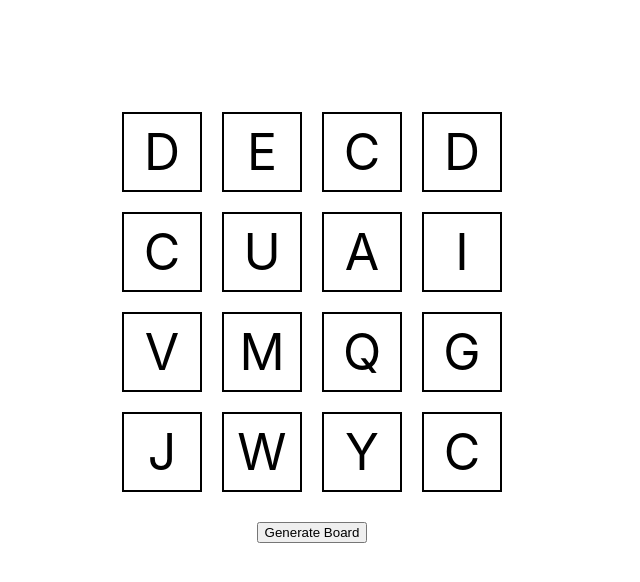
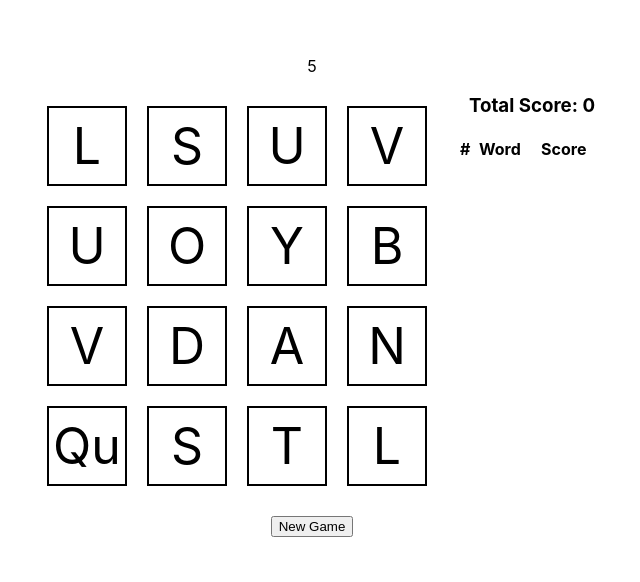
Before and after one commit to JamesErrington/boggle, a React (Create React App) app: page / in a window 1280 px wide. Shown: the part 104-686 px from the top of the page, without its empty margins (328-968 px from the left). Built offline with nearby package versions, Linux system fonts and the light colour scheme.

Commit message:
Added word listing and scoring

```diff
--- a/src/App.css
+++ b/src/App.css
@@ -5,6 +5,11 @@
   justify-content: center;
   align-items: center;
   flex-direction: column;
+}
+
+.game {
+  display: flex;
+  flex-direction: row;
 }
 
 .board {
@@ -21,3 +26,17 @@
   text-transform: capitalize;
   user-select: none;
 }
+
+.score-table-container {
+  width: 150px;
+  text-align: center;
+}
+
+.score-table {
+  width: 100%;
+  text-align: left;
+}
+
+.word-list-list {
+  text-align: left;
+}
--- a/src/App.tsx
+++ b/src/App.tsx
@@ -2,30 +2,43 @@ import React, { useEffect } from "react"
 import type { FunctionComponent } from "react"
 
 import { Board } from "./components/Board"
-import { WordList } from "./components/WordList"
+import { ScoreTable } from "./components/ScoreTable"
 
-import { useBoggleDispatch } from "./context"
+import { useBoggleDispatch, useBoggleState } from "./context"
 import "./App.css"
 import { loadDictionary } from "./utils"
 
 export const App: FunctionComponent = () => {
+  const { timer } = useBoggleState()
   const dispatch = useBoggleDispatch()
 
   function handleClick() {
-    dispatch({ type: "GenerateLetters" })
+    dispatch({ type: "NewGame" })
   }
 
   useEffect(() => {
-    loadDictionary().then(payload =>
+    loadDictionary().then(payload => {
       dispatch({ type: "LoadDictionary", payload })
-    )
-  })
+      dispatch({ type: "NewGame" })
+    })
+  }, [dispatch])
+
+  useEffect(() => {
+    const timer = setInterval(() => {
+      dispatch({ type: "TickTimer" })
+    }, 1000)
+
+    return () => clearInterval(timer)
+  }, [dispatch])
 
   return (
     <div className="App">
-      <WordList />
-      <Board size={400} />
-      <button onClick={handleClick}>Generate Board</button>
+      {timer}
+      <div className="game">
+        <Board size={400} />
+        <ScoreTable />
+      </div>
+      <button onClick={handleClick}>New Game</button>
     </div>
   )
 }
--- a/src/components/Board.tsx
+++ b/src/components/Board.tsx
@@ -1,4 +1,4 @@
-import React, { useEffect } from "react"
+import React from "react"
 import type { FunctionComponent } from "react"
 
 import { Square } from "./Square"
@@ -17,8 +17,8 @@ function getIndex(element: HTMLElement) {
   return parseInt(index)
 }
 
-export const Board: FunctionComponent<Props> = ({ size }) => {
-  const { letters, currentWordIndexes } = useBoggleState()
+export const Board: FunctionComponent<Props> = React.memo(({ size }) => {
+  const { board, currentWordIndexes } = useBoggleState()
   const dispatch = useBoggleDispatch()
 
   const squareSize = size / 4
@@ -26,10 +26,6 @@ export const Board: FunctionComponent<Props> = ({ size }) => {
     width: size,
     height: size
   }
-
-  useEffect(() => {
-    dispatch({ type: "GenerateLetters" })
-  }, [dispatch])
 
   function handleMouseDown(event: any) {
     const index = getIndex(event.target)
@@ -49,7 +45,7 @@ export const Board: FunctionComponent<Props> = ({ size }) => {
       onMouseDown={handleMouseDown}
       onMouseUp={handleMouseUp}
     >
-      {letters.map((letter, i) => (
+      {board.map((letter, i) => (
         <Square
           key={i}
           index={i}
@@ -60,4 +56,4 @@ export const Board: FunctionComponent<Props> = ({ size }) => {
       ))}
     </div>
   )
-}
+})
--- /dev/null
+++ b/src/components/ScoreTable.tsx
@@ -0,0 +1,36 @@
+import React from "react"
+import type { FunctionComponent } from "react"
+
+import { useBoggleState } from "../context"
+import { calculateScore, wordScore } from "../utils"
+
+interface Props {}
+
+export const ScoreTable: FunctionComponent<Props> = React.memo(() => {
+  const { foundWords } = useBoggleState()
+  const score = calculateScore(foundWords)
+
+  return (
+    <div className="score-table-container">
+      <h3>Total Score: {score}</h3>
+      <table className="score-table">
+        <thead>
+          <tr>
+            <th>#</th>
+            <th>Word</th>
+            <th>Score</th>
+          </tr>
+        </thead>
+        <tbody>
+          {foundWords.map((word, index) => (
+            <tr key={word}>
+              <td>{index + 1}</td>
+              <td>{word}</td>
+              <td>{wordScore(word)}</td>
+            </tr>
+          ))}
+        </tbody>
+      </table>
+    </div>
+  )
+})
--- a/src/components/Square.tsx
+++ b/src/components/Square.tsx
@@ -12,12 +12,8 @@ interface Props {
 const borderSize = 2
 const marginSize = 10
 
-export const Square: FunctionComponent<Props> = ({
-  index,
-  size,
-  letter,
-  selected
-}) => {
+export const Square: FunctionComponent<Props> = React.memo(
+  ({ index, size, letter, selected }) => {
     const dispatch = useBoggleDispatch()
 
     const style = {
@@ -44,3 +40,4 @@ export const Square: FunctionComponent<Props> = ({
       </div>
     )
   }
+)
--- a/src/components/WordList.tsx
+++ /dev/null
@@ -1,17 +0,0 @@
-import React from "react"
-import type { FunctionComponent } from "react"
-
-import { useBoggleState } from "../context"
-
-interface Props {}
-
-export const WordList: FunctionComponent<Props> = () => {
-  const { foundWords } = useBoggleState()
-  return (
-    <ol>
-      {foundWords.map(word => (
-        <li key={word}>{word}</li>
-      ))}
-    </ol>
-  )
-}
--- a/src/context.tsx
+++ b/src/context.tsx
@@ -1,18 +1,11 @@
 import React, { createContext, useContext, useReducer } from "react"
 import type { FunctionComponent } from "react"
 
-import { boggleReducer } from "./reducers"
+import { boggleReducer, initialState } from "./reducers"
 import type { Dispatch, State } from "./reducers"
 
 const BoggleStateContext = createContext<State | undefined>(undefined)
 const BoggleDispatchContext = createContext<Dispatch | undefined>(undefined)
-
-const initialState: State = {
-  dictionary: new Set(),
-  letters: [],
-  currentWordIndexes: [],
-  foundWords: new Set()
-}
 
 const BoggleProvider: FunctionComponent = ({ children }) => {
   const [state, dispatch] = useReducer(boggleReducer, initialState)
--- a/src/reducers.ts
+++ b/src/reducers.ts
@@ -4,14 +4,15 @@ import { generateBoard, formWordFromIndexes, isValidMove } from "./utils"
 
 export interface State {
   dictionary: Set<string>
-  letters: string[]
+  board: string[]
   currentWordIndexes: number[]
   foundWords: Set<string>
+  timer: number
 }
 
 type Action =
   | { type: "LoadDictionary"; payload: Set<string> }
-  | { type: "GenerateLetters" }
+  | { type: "NewGame" }
   | {
       type: "StartWord"
       payload: number
@@ -23,8 +24,19 @@ type Action =
       type: "AddToWord"
       payload: number
     }
+  | {
+      type: "TickTimer"
+    }
 
 export type Dispatch = ReactDispatch<Action>
+
+export const initialState: State = {
+  dictionary: new Set(),
+  board: [],
+  currentWordIndexes: [],
+  foundWords: new Set(),
+  timer: 0
+}
 
 export function boggleReducer(state: State, action: Action) {
   switch (action.type) {
@@ -34,10 +46,11 @@ export function boggleReducer(state: State, action: Action) {
         dictionary: action.payload
       }
     }
-    case "GenerateLetters": {
+    case "NewGame": {
       return {
-        ...state,
-        letters: generateBoard()
+        ...initialState,
+        dictionary: state.dictionary,
+        board: generateBoard()
       }
     }
     case "StartWord": {
@@ -49,7 +62,7 @@ export function boggleReducer(state: State, action: Action) {
     case "EndWord": {
       if (state.currentWordIndexes.length > 2) {
         const foundWord = formWordFromIndexes(
-          state.letters,
+          state.board,
           state.currentWordIndexes
         )
         if (
@@ -80,8 +93,15 @@ export function boggleReducer(state: State, action: Action) {
       }
       return state
     }
+    case "TickTimer": {
+      return {
+        ...state,
+        timer: state.timer + 1
+      }
+    }
     default: {
-      throw new Error(`Unhandled action: ${action}`)
+      // @ts-ignore
+      throw new Error(`Unhandled action: ${action.type}`)
     }
   }
 }
--- a/src/utils.ts
+++ b/src/utils.ts
@@ -1,18 +1,43 @@
+const dice = [
+  ["R", "I", "F", "O", "B", "X"],
+  ["I", "F", "E", "H", "E", "Y"],
+  ["D", "E", "N", "O", "W", "S"],
+  ["U", "T", "O", "K", "N", "D"],
+  ["H", "M", "S", "R", "A", "O"],
+  ["L", "U", "P", "E", "T", "S"],
+  ["A", "C", "I", "T", "O", "A"],
+  ["Y", "L", "G", "K", "U", "E"],
+  ["Qu", "B", "M", "J", "O", "A"],
+  ["E", "H", "I", "S", "P", "N"],
+  ["V", "E", "T", "I", "G", "N"],
+  ["B", "A", "L", "I", "Y", "T"],
+  ["E", "Z", "A", "V", "N", "D"],
+  ["R", "A", "L", "E", "S", "C"],
+  ["U", "W", "I", "L", "R", "G"],
+  ["P", "A", "C", "E", "M", "D"]
+]
+
+function rollDie(die: string[]) {
+  const index = Math.floor(Math.random() * 6)
+  return die[index]
+}
+
 export function generateBoard() {
   const board: string[] = []
+  const tempDice = [...dice]
+
   for (let i = 0; i < 16; i++) {
-    board.push(String.fromCharCode(getRandomCharCode()))
+    const dieIndex = Math.floor(Math.random() * tempDice.length)
+    const die = tempDice[dieIndex]
+    board.push(rollDie(die))
+    tempDice.splice(dieIndex, 1)
   }
   return board
 }
 
-function getRandomCharCode() {
-  return Math.floor(Math.random() * (122 - 97 + 1) + 97)
-}
-
 export function formWordFromIndexes(board: string[], indexes: number[]) {
-  const letters = indexes.map((index) => board[index])
-  return letters.join("")
+  const letters = indexes.map(index => board[index])
+  return letters.join("").toLowerCase()
 }
 
 function isAdjacent(currentIndex: number, lastIndex: number) {
@@ -55,3 +80,19 @@ export async function loadDictionary() {
 
   return new Set(text.split("\n"))
 }
+
+export function wordScore(word: string) {
+  return word.length === 3 || word.length === 4
+    ? 1
+    : word.length === 5
+    ? 2
+    : word.length === 6
+    ? 3
+    : word.length === 7
+    ? 5
+    : 11
+}
+
+export function calculateScore(foundWords: string[]) {
+  return foundWords.reduce((score, word) => score + wordScore(word), 0)
+}
```
Lines whose indentation alone changed are shown as unchanged.
